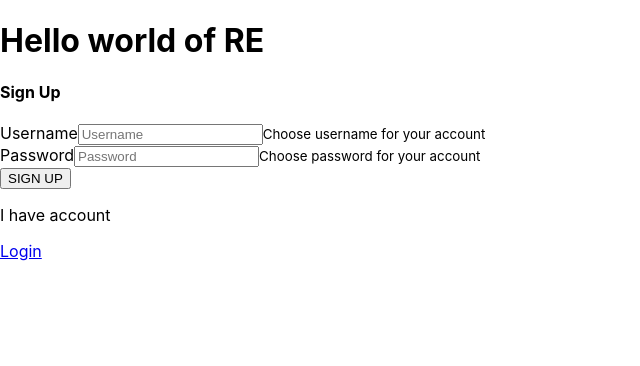
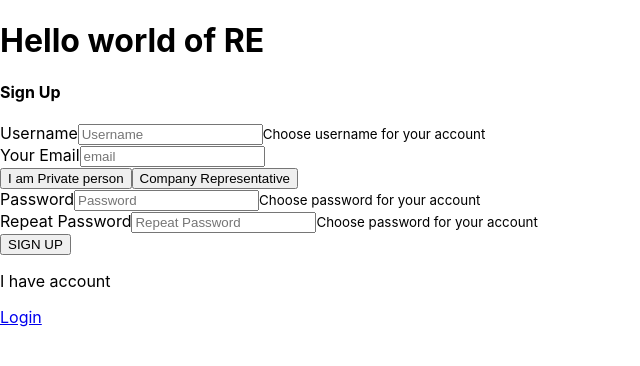
Before and after one commit to DaiHai027/real-estate-site, a React (Create React App) app: page /register in a window 1280 px wide. Shown: the top 366 px of the page, without its empty margins (0-640 px from the left). Built offline with nearby package versions, Linux system fonts and the light colour scheme.

Commit message:
updated user roles -> merge private person roles for buyer and seller

```diff
--- a/src/components/register/Register.jsx
+++ b/src/components/register/Register.jsx
@@ -4,8 +4,12 @@ import { connect } from "react-redux";
 import { Link } from "react-router-dom";
 
 const initialState = {
+  username: "",
   email: "",
-  password: ""
+  password: "",
+  repeatPassword: "",
+  role: "",
+  showPrivateMenu: false
 };
 
 class SignUpForm extends Component {
@@ -24,6 +28,12 @@ class SignUpForm extends Component {
     });
   };
 
+  showPrivPersMenu = () => {
+    this.setState({
+      showPrivateMenu: true
+    });
+  };
+
   render() {
     return (
       <Fragment>
@@ -39,15 +49,67 @@ class SignUpForm extends Component {
                     name="username"
                     placeholder="Username"
                     className="form-control"
-                    value={this.state.email}
+                    value={this.state.username}
                     onChange={e => this.handleChange(e)}
+                    required
                   />
                   <small className="form-text text-muted">
                     Choose username for your account
                   </small>
                 </div>
                 <div className="form-group">
-                  <label htmlFor="username">Password</label>
+                  <label htmlFor="email">Your Email</label>
+                  <input
+                    type="email"
+                    placeholder="email"
+                    name="email"
+                    value={this.state.email}
+                    onChange={e => this.handleChange(e)}
+                    required
+                  />
+                </div>
+                <div className="form-group">
+                  <button type="button" onClick={this.showPrivPersMenu}>
+                    I am Private person
+                  </button>
+                  <button type="button">Company Representative</button>
+
+                  {this.state.showPrivateMenu ? (
+                    <div>
+                      <label>
+                        I want sell property
+                        <input type="radio" name="agencyManager" />
+                      </label>
+                      <label>
+                        I want buy property
+                        <input type="radio" name="agencyManager" />
+                      </label>
+                    </div>
+                  ) : (
+                    ""
+                  )}
+                  {/* <label htmlFor="selectAccountType">
+                    Select Account type you want to register:
+                  </label>
+                  <label>
+                    Private Person selling property
+                    <input type="radio" name="agencyManager" />
+                  </label>
+                  <label>
+                    I want to buy property
+                    <input type="radio" name="agencyManager" />
+                  </label>
+                  <label>
+                    Real Estate Agency Manager
+                    <input type="radio" name="agencyManager" />
+                  </label>
+                  <label>
+                    Real Estate Agency Agent
+                    <input type="radio" name="agencyManager" />
+                  </label> */}
+                </div>
+                <div className="form-group">
+                  <label htmlFor="password">Password</label>
                   <input
                     type="password"
                     name="password"
@@ -55,6 +117,22 @@ class SignUpForm extends Component {
                     className="form-control"
                     value={this.state.password}
                     onChange={e => this.handleChange(e)}
+                    required
+                  />
+                  <small className="form-text text-muted">
+                    Choose password for your account
+                  </small>
+                </div>
+                <div className="form-group">
+                  <label htmlFor="repeatPassword">Repeat Password</label>
+                  <input
+                    type="password"
+                    name="repeatPassword"
+                    placeholder="Repeat Password"
+                    className="form-control"
+                    value={this.state.repeatPassword}
+                    onChange={e => this.handleChange(e)}
+                    required
                   />
                   <small className="form-text text-muted">
                     Choose password for your account
```
Also changed, not shown: images/user-roles-updated.png (added).
